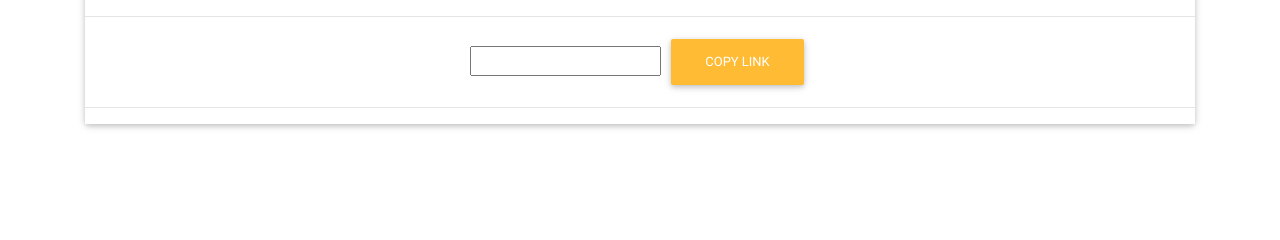
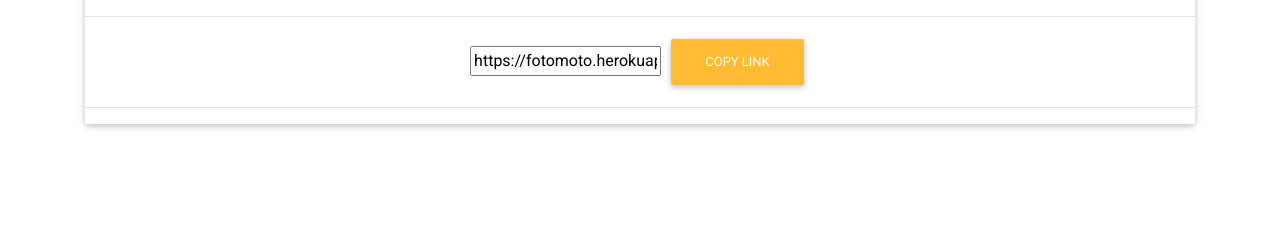
Before and after one commit to MaratahNjoroge/Galleria, a Django app: template galleria/templates/image.html in a window 1280 px wide. Shown: the part 332-572 px from the top of the page. Run offline with Django 3.2, Linux system fonts and the light colour scheme; the template is opened without the code that fills it, so the values that code supplies are empty; some libraries are stand-ins or nearby versions.

Commit message:
Update image.html

```diff
--- a/galleria/templates/image.html
+++ b/galleria/templates/image.html
@@ -27,7 +27,7 @@
       </div>
       <div class="text-center">
         <!-- The text field -->
-        <input type="text" value="" id="myInput">
+        <input type="text" value="https://fotomoto.herokuapp.com/" id="myInput">
 
         <!-- The button used to copy the text -->
         <button class="btn btn-warning" onclick="myFunction()">Copy Link </button>
```
